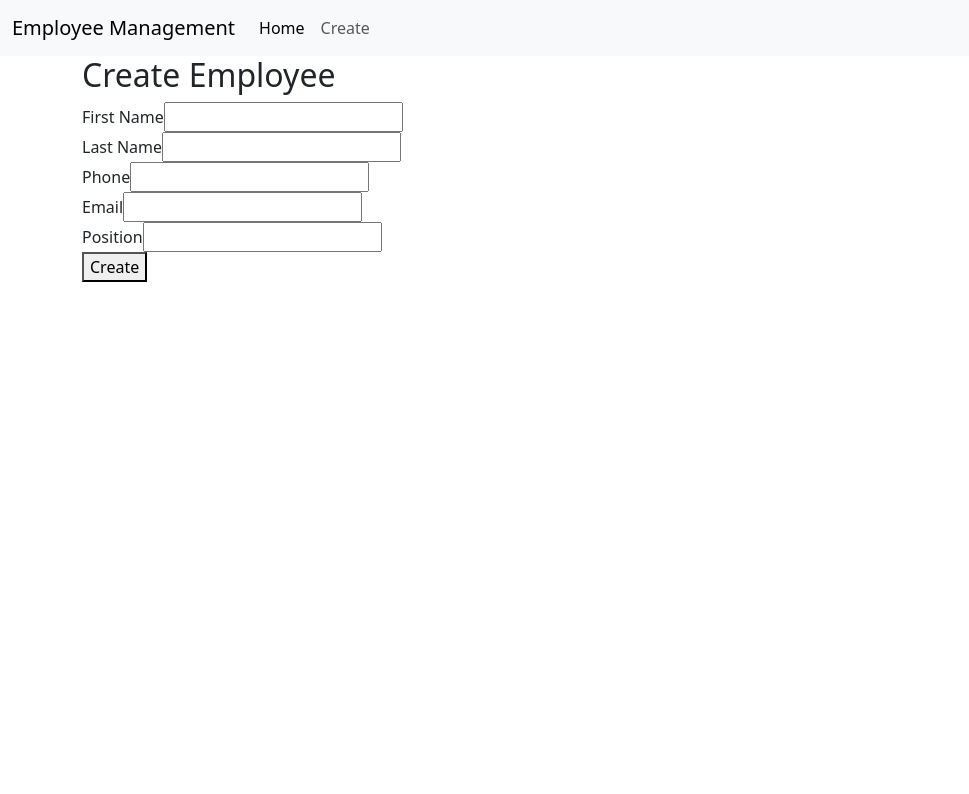
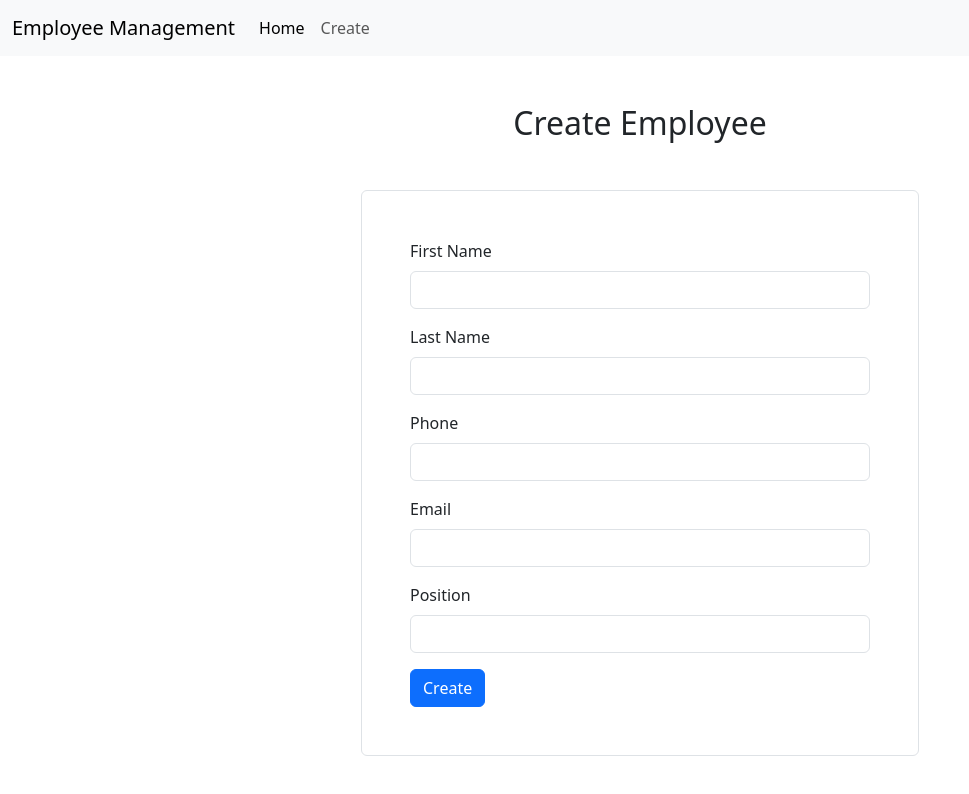
Before and after one commit to danield75/employee-management-app, an Angular app: page /create in a window 1280 px wide. Shown: the top 794 px of the page, without its empty margins (0-969 px from the left). Built offline with nearby package versions, Linux system fonts and the light colour scheme.

Commit message:
Styling the employee form

```diff
--- a/src/app/employee-form/employee-form.component.html
+++ b/src/app/employee-form/employee-form.component.html
@@ -1,30 +1,57 @@
-<h2>{{ isEditing ? "Edit " : "Create" }} Employee</h2>
+<h2 class="text-center my-5">{{ isEditing ? "Edit " : "Create" }} Employee</h2>
 
 <div *ngIf="errorMessage != ''">
   {{ errorMessage }}
 </div>
 
-<form (ngSubmit)="onSubmit()">
-  <div>
-    <label for="firstName">First Name</label>
-    <input type="text" name="firstName" [(ngModel)]="employee.firstName" />
+<form (ngSubmit)="onSubmit()" class="border rounded p-5 w-50 mb-5 mx-auto">
+  <div class="mb-3">
+    <label class="form-label" for="firstName">First Name</label>
+    <input
+      class="form-control"
+      type="text"
+      name="firstName"
+      [(ngModel)]="employee.firstName"
+    />
   </div>
-  <div>
-    <label for="lastName">Last Name</label>
-    <input type="text" name="lastName" [(ngModel)]="employee.lastName" />
+  <div class="mb-3">
+    <label class="form-label" for="lastName">Last Name</label>
+    <input
+      class="form-control"
+      type="text"
+      name="lastName"
+      [(ngModel)]="employee.lastName"
+    />
   </div>
-  <div>
-    <label for="phone">Phone</label>
-    <input type="phone" name="phone" [(ngModel)]="employee.phone" />
+  <div class="mb-3">
+    <label class="form-label" for="phone">Phone</label>
+    <input
+      class="form-control"
+      type="phone"
+      name="phone"
+      [(ngModel)]="employee.phone"
+    />
   </div>
-  <div>
-    <label for="email">Email</label>
-    <input type="email" name="email" [(ngModel)]="employee.email" />
+  <div class="mb-3">
+    <label class="form-label" for="email">Email</label>
+    <input
+      class="form-control"
+      type="email"
+      name="email"
+      [(ngModel)]="employee.email"
+    />
   </div>
-  <div>
-    <label for="position">Position</label>
-    <input type="text" name="position" [(ngModel)]="employee.position" />
+  <div class="mb-3">
+    <label class="form-label" for="position">Position</label>
+    <input
+      class="form-control"
+      type="text"
+      name="position"
+      [(ngModel)]="employee.position"
+    />
   </div>
 
-  <button type="submit">{{ isEditing ? "Edit " : "Create" }}</button>
+  <button class="btn btn-primary" type="submit">
+    {{ isEditing ? "Edit " : "Create" }}
+  </button>
 </form>
```
